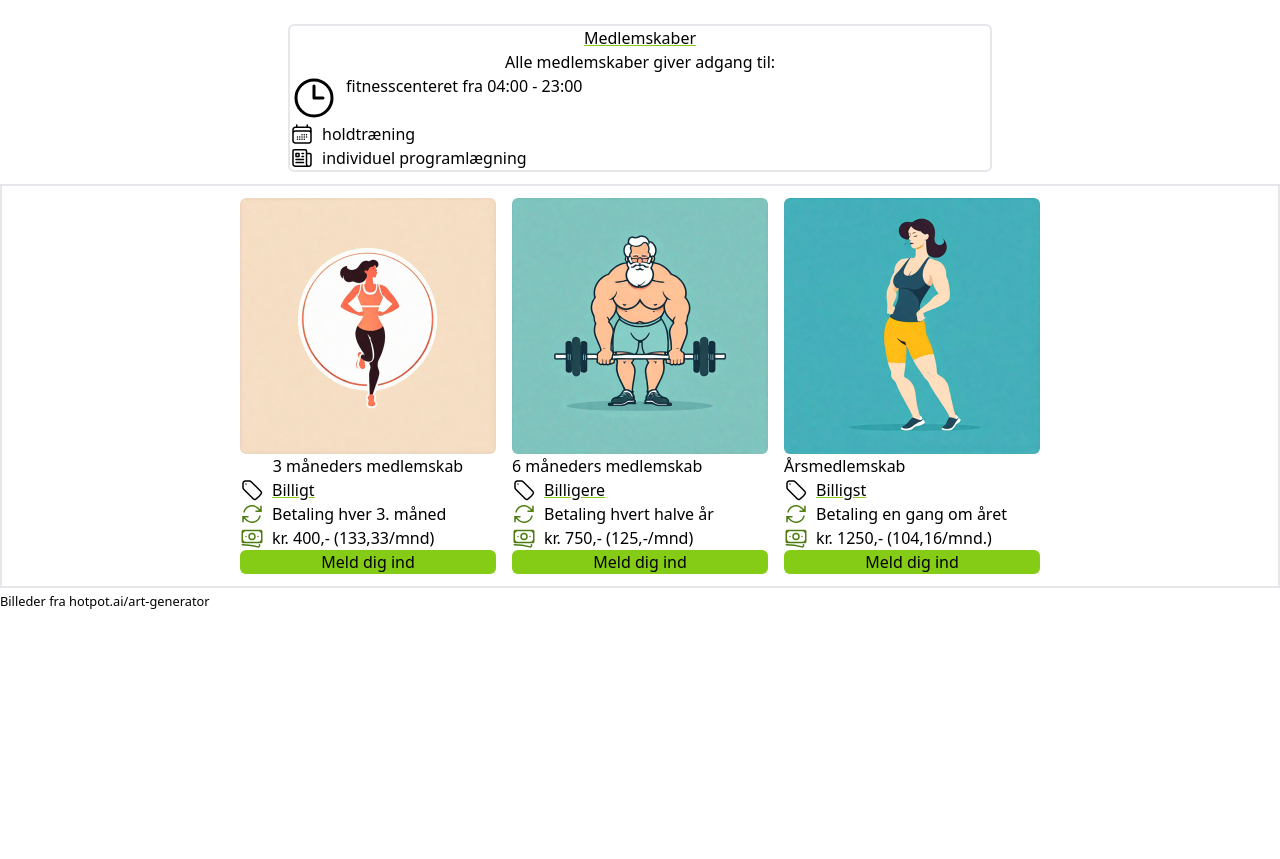
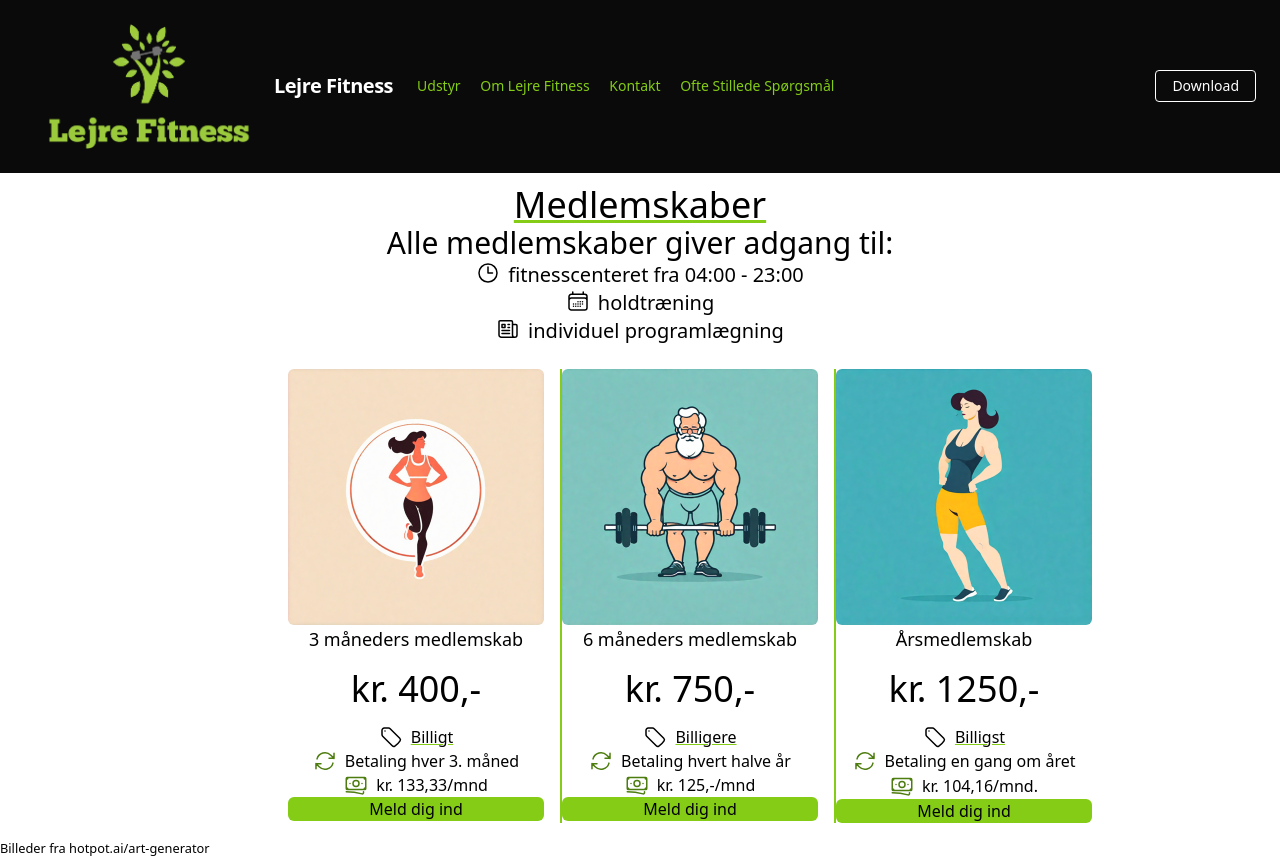
Before and after one commit to simcax/lf-web, a Flask app: page / in a window 1280 px wide. Before the commit the page ends 609 px from the top, so only its background shows below. Run offline with Flask 3, Linux system fonts and the light colour scheme; some libraries are stand-ins or nearby versions.

Commit message:
Built the membership page and started on the navigation bare

```diff
--- a/lfweb/templates/home.html
+++ b/lfweb/templates/home.html
@@ -2,43 +2,8 @@
 
 {% block content %}
 <h1>{% block title %}{% endblock %}</h1>
-<div class="container py-3">
-    <!--
-    <div id="carouselExampleDark" class="carousel carousel-dark slide" data-bs-ride="carousel">
-        <div class="carousel-indicators">
-            <button type="button" data-bs-target="#carouselExampleDark" data-bs-slide-to="0" class="active"
-                aria-current="true" aria-label="Slide 1"></button>
-            <button type="button" data-bs-target="#carouselExampleDark" data-bs-slide-to="1"
-                aria-label="Slide 2"></button>
-        </div>
-        <div class="carousel-inner">
-
-            <div class="carousel-item active">
-                <img src="/static/images/yoga.jpg" class="d-block w-100" alt="...">
-                <div class="carousel-caption d-none d-md-block">
-                    Som en del af medlemskabet i Lejre Fitness indg&aacute;r holdtr&aelig;ning. Det skal dermed ikke
-                    betales ekstra for det.
-                    Herunder er en liste over de hold der er på nuværende tidspunkt.
-                </div>
-            </div>
-            <div class="carousel-item">
-                <img src="/static/images/circletraining.jpg" class="d-block w-100" alt="...">
-                <div class="carousel-caption d-none d-md-block">
-                    Som en del af medlemskabet i Lejre Fitness indg&aacute;r holdtr&aelig;ning. Det skal dermed ikke
-                    betales ekstra for det.
-                    Herunder er en liste over de hold der er på nuværende tidspunkt.
-                </div>
-            </div>
-        </div>
-        <button class="carousel-control-prev" type="button" data-bs-target="#carouselExampleDark" data-bs-slide="prev">
-            <span class="carousel-control-prev-icon" aria-hidden="true"></span>
-            <span class="visually-hidden"></span>
-        </button>
-        <button class="carousel-control-next" type="button" data-bs-target="#carouselExampleDark" data-bs-slide="next">
-            <span class="carousel-control-next-icon" aria-hidden="true"></span>
-            <span class="visually-hidden"></span>
-        </button>
-    </div> -->
+<div>
+    {% include 'navbar_tw.html' %}
     {% include 'membership_tw.html' %}
 
 
--- a/lfweb/templates/membership_tw.html
+++ b/lfweb/templates/membership_tw.html
@@ -1,50 +1,58 @@
 <div class="flex flex-row px-72 py-3">
-    <div class="basis-1/1 grow rounded-md border-2 border-black-500 text-center">
+    <div class="basis-1/1 grow text-center">
 
-        <h2 class="underline decoration-lime-500 text-decoration-solid">
+        <span class="underline decoration-lime-500 text-decoration-solid text-4xl">
             Medlemskaber
-        </h2>
-        <p>
+        </span>
+        <p class="text-3xl">
             Alle medlemskaber giver adgang til:
-        <div class="flex gap-2">
+        <div class="flex gap-2 justify-center text-center text-xl ">
             <svg xmlns="http://www.w3.org/2000/svg" fill="none" viewBox="0 0 24 24" stroke-width="1.5"
-                stroke="currentColor" class="w-12 h-12">
+                stroke="currentColor" class="w-6 h-6">
                 <path stroke-linecap="round" stroke-linejoin="round"
                     d="M12 6v6h4.5m4.5 0a9 9 0 1 1-18 0 9 9 0 0 1 18 0Z" />
             </svg>
             fitnesscenteret fra 04:00 - 23:00
         </div>
-        <div class="flex gap-2"><svg xmlns="http://www.w3.org/2000/svg" fill="none" viewBox="0 0 24 24"
-                stroke-width="1.5" stroke="currentColor" class="w-6 h-6">
+        <div class="flex gap-2 justify-center text-center text-xl">
+            <svg xmlns="http://www.w3.org/2000/svg" fill="none" viewBox="0 0 24 24" stroke-width="1.5"
+                stroke="currentColor" class="w-6 h-6">
                 <path stroke-linecap="round" stroke-linejoin="round"
                     d="M6.75 3v2.25M17.25 3v2.25M3 18.75V7.5a2.25 2.25 0 0 1 2.25-2.25h13.5A2.25 2.25 0 0 1 21 7.5v11.25m-18 0A2.25 2.25 0 0 0 5.25 21h13.5A2.25 2.25 0 0 0 21 18.75m-18 0v-7.5A2.25 2.25 0 0 1 5.25 9h13.5A2.25 2.25 0 0 1 21 11.25v7.5m-9-6h.008v.008H12v-.008ZM12 15h.008v.008H12V15Zm0 2.25h.008v.008H12v-.008ZM9.75 15h.008v.008H9.75V15Zm0 2.25h.008v.008H9.75v-.008ZM7.5 15h.008v.008H7.5V15Zm0 2.25h.008v.008H7.5v-.008Zm6.75-4.5h.008v.008h-.008v-.008Zm0 2.25h.008v.008h-.008V15Zm0 2.25h.008v.008h-.008v-.008Zm2.25-4.5h.008v.008H16.5v-.008Zm0 2.25h.008v.008H16.5V15Z" />
             </svg>
-            holdtræning</div>
-        <div class="flex gap-2"><svg xmlns="http://www.w3.org/2000/svg" fill="none" viewBox="0 0 24 24"
-                stroke-width="1.5" stroke="currentColor" class="w-6 h-6">
+            holdtræning
+        </div>
+        <div class="flex gap-2 justify-center text-center text-xl">
+            <svg xmlns="http://www.w3.org/2000/svg" fill="none" viewBox="0 0 24 24" stroke-width="1.5"
+                stroke="currentColor" class="w-6 h-6">
                 <path stroke-linecap="round" stroke-linejoin="round"
                     d="M12 7.5h1.5m-1.5 3h1.5m-7.5 3h7.5m-7.5 3h7.5m3-9h3.375c.621 0 1.125.504 1.125 1.125V18a2.25 2.25 0 0 1-2.25 2.25M16.5 7.5V18a2.25 2.25 0 0 0 2.25 2.25M16.5 7.5V4.875c0-.621-.504-1.125-1.125-1.125H4.125C3.504 3.75 3 4.254 3 4.875V18a2.25 2.25 0 0 0 2.25 2.25h13.5M6 7.5h3v3H6v-3Z" />
             </svg>
-            individuel programlægning</div>
+            individuel programlægning
+        </div>
 
         </p>
 
     </div>
 </div>
 
-<div class="flex gap-4 px-72 py-3 border-black-500 border-2 justify-center ">
-    <div class="basis-1/3 grow justify-center">
+<div class="flex gap-4 px-72 py-3 justify-evenly divide-x-2 divide-lime-500 divide-solid hover:divide-dotted">
+    <div class="basis-1/3 grow justify-center text-center">
+        <span class="flex justify-center items-center ">
             <img src="/static/images/8-IzuN1UPLTOp7WCn.png" class="rounded-md w-64 h-64" alt="...">
-        <h2 class="text-decoration-solid text-center">3 måneders medlemskab</h2>
-        <h4 class="underline decoration-lime-500 text-decoration-solid flex gap-2"><svg
+        </span>
+        <span class="text-decoration-solid text-center text-lg">3 måneders medlemskab</span>
+        <p class="text-decoration-solid text-center text-4xl px-3 font-sans leading-loose">kr. 400,-</p>
+        <p class="underline decoration-lime-500 text-decoration-solid flex gap-2 justify-center items-center"><svg
                 xmlns="http://www.w3.org/2000/svg" fill="none" viewBox="0 0 24 24" stroke-width="1.5"
                 stroke="currentColor" class="w-6 h-6">
                 <path stroke-linecap="round" stroke-linejoin="round"
                     d="M9.568 3H5.25A2.25 2.25 0 0 0 3 5.25v4.318c0 .597.237 1.17.659 1.591l9.581 9.581c.699.699 1.78.872 2.607.33a18.095 18.095 0 0 0 5.223-5.223c.542-.827.369-1.908-.33-2.607L11.16 3.66A2.25 2.25 0 0 0 9.568 3Z" />
                 <path stroke-linecap="round" stroke-linejoin="round" d="M6 6h.008v.008H6V6Z" />
             </svg>
-            Billigt</h4>
-        <div class="flex gap-2">
+            Billigt
+        </p>
+        <div class="flex gap-2 justify-center items-center">
             <svg xmlns="http://www.w3.org/2000/svg" fill="none" viewBox="0 0 24 24" stroke-width="1.5"
                 stroke="currentColor" class="stroke-lime-700 hover:stroke-lime-950 w-6 h-6">
                 <path stroke-linecap="round" stroke-linejoin="round"
@@ -52,28 +60,27 @@
             </svg>
             Betaling hver 3. måned
         </div>
-        <div class="flex gap-2">
+        <div class="flex gap-2 justify-center items-center">
             <svg xmlns="http://www.w3.org/2000/svg" fill="none" viewBox="0 0 24 24" stroke-width="1.5"
                 stroke="currentColor" class="stroke-lime-700 hover:stroke-lime-950 w-6 h-6">
                 <path stroke-linecap="round" stroke-linejoin="round"
                     d="M2.25 18.75a60.07 60.07 0 0 1 15.797 2.101c.727.198 1.453-.342 1.453-1.096V18.75M3.75 4.5v.75A.75.75 0 0 1 3 6h-.75m0 0v-.375c0-.621.504-1.125 1.125-1.125H20.25M2.25 6v9m18-10.5v.75c0 .414.336.75.75.75h.75m-1.5-1.5h.375c.621 0 1.125.504 1.125 1.125v9.75c0 .621-.504 1.125-1.125 1.125h-.375m1.5-1.5H21a.75.75 0 0 0-.75.75v.75m0 0H3.75m0 0h-.375a1.125 1.125 0 0 1-1.125-1.125V15m1.5 1.5v-.75A.75.75 0 0 0 3 15h-.75M15 10.5a3 3 0 1 1-6 0 3 3 0 0 1 6 0Zm3 0h.008v.008H18V10.5Zm-12 0h.008v.008H6V10.5Z" />
             </svg>
-            kr. 400,- (133,33/mnd)
+            kr. 133,33/mnd
         </div>
-
-
         <button class="bg-lime-500 rounded-md w-64 hover:shadow-md">Meld
-            dig ind</button>
-
+            dig ind
+        </button>
     </div>
-    <div class="basis-1/3">
+    <div class="basis-1/3 grow justify-center text-center">
         <a href="https://3196.foreninglet.dk/memberportal/subscribe/index/45050">
-            <img src="/static/images/8-NHiC5Lkud0YJ5ZC.png" class="rounded-md  w-64 h-64"
+            <img src="/static/images/8-NHiC5Lkud0YJ5ZC.png" class="rounded-md  w-64 h-64 inline"
                 alt="6 måneders medlemskab - billede af ældre mand der træner, lavet med hotpot.ai/art-generator "></a>
-
-        <h5 class="card-title">6 måneders medlemskab</h5>
-        <p class="card-text">
-        <h4 class="underline decoration-lime-500 text-decoration-solid flex gap-2"><svg
+        <h2 class="text-decoration-solid text-center text-lg">
+            6 måneders medlemskab
+        </h2>
+        <p class="text-decoration-solid text-center text-4xl px-3 font-sans leading-loose">kr. 750,-</p>
+        <h4 class="underline decoration-lime-500 text-decoration-solid flex gap-2 justify-center items-center"><svg
                 xmlns="http://www.w3.org/2000/svg" fill="none" viewBox="0 0 24 24" stroke-width="1.5"
                 stroke="currentColor" class="w-6 h-6">
                 <path stroke-linecap="round" stroke-linejoin="round"
@@ -81,64 +88,57 @@
                 <path stroke-linecap="round" stroke-linejoin="round" d="M6 6h.008v.008H6V6Z" />
             </svg>
             Billigere</h4>
-        <div class="flex gap-2">
+        <div class="flex gap-2 justify-center items-center">
             <svg xmlns="http://www.w3.org/2000/svg" fill="none" viewBox="0 0 24 24" stroke-width="1.5"
                 stroke="currentColor" class="stroke-lime-700 hover:stroke-lime-950 w-6 h-6">
                 <path stroke-linecap="round" stroke-linejoin="round"
                     d="M16.023 9.348h4.992v-.001M2.985 19.644v-4.992m0 0h4.992m-4.993 0 3.181 3.183a8.25 8.25 0 0 0 13.803-3.7M4.031 9.865a8.25 8.25 0 0 1 13.803-3.7l3.181 3.182m0-4.991v4.99" />
             </svg>Betaling hvert halve år
         </div>
-        <div class="flex gap-2">
+        <div class="flex gap-2 justify-center items-center">
             <svg xmlns="http://www.w3.org/2000/svg" fill="none" viewBox="0 0 24 24" stroke-width="1.5"
                 stroke="currentColor" class="stroke-lime-700 hover:stroke-lime-950 w-6 h-6">
                 <path stroke-linecap="round" stroke-linejoin="round"
                     d="M2.25 18.75a60.07 60.07 0 0 1 15.797 2.101c.727.198 1.453-.342 1.453-1.096V18.75M3.75 4.5v.75A.75.75 0 0 1 3 6h-.75m0 0v-.375c0-.621.504-1.125 1.125-1.125H20.25M2.25 6v9m18-10.5v.75c0 .414.336.75.75.75h.75m-1.5-1.5h.375c.621 0 1.125.504 1.125 1.125v9.75c0 .621-.504 1.125-1.125 1.125h-.375m1.5-1.5H21a.75.75 0 0 0-.75.75v.75m0 0H3.75m0 0h-.375a1.125 1.125 0 0 1-1.125-1.125V15m1.5 1.5v-.75A.75.75 0 0 0 3 15h-.75M15 10.5a3 3 0 1 1-6 0 3 3 0 0 1 6 0Zm3 0h.008v.008H18V10.5Zm-12 0h.008v.008H6V10.5Z" />
-            </svg>kr. 750,- (125,-/mnd)
+            </svg>kr. 125,-/mnd
         </div>
-
-        </p>
-
-
         <button class="bg-lime-500 rounded-md w-64 hover:shadow-md">Meld
             dig ind</button>
 
     </div>
 
-    <div class="basis-1/3">
+    <div class="basis-1/3 grow justify-center text-center">
         <div class="basis-1/3 h-300 w-300">
-            <img src="/static/images/8-SR0xpczjPqpl7Xy.png" class="rounded-md  w-64 h-64" alt="...">
-            <div class="card-body">
-                <h5 class="card-title">Årsmedlemskab</h5>
-                <p class="card-text">
-                <h4 class="underline decoration-lime-500 text-decoration-solid flex gap-2"><svg
+            <img src="/static/images/8-SR0xpczjPqpl7Xy.png" class="rounded-md  w-64 h-64 inline" alt="...">
+
+            <h2 class="text-decoration-solid text-center text-lg">
+                Årsmedlemskab
+            </h2>
+            <p class="text-decoration-solid text-center text-4xl px-3 font-sans leading-loose">kr. 1250,-</p>
+            <h4 class="underline decoration-lime-500 text-decoration-solid flex gap-2 justify-center items-center"><svg
                     xmlns="http://www.w3.org/2000/svg" fill="none" viewBox="0 0 24 24" stroke-width="1.5"
                     stroke="currentColor" class="w-6 h-6">
                     <path stroke-linecap="round" stroke-linejoin="round"
                         d="M9.568 3H5.25A2.25 2.25 0 0 0 3 5.25v4.318c0 .597.237 1.17.659 1.591l9.581 9.581c.699.699 1.78.872 2.607.33a18.095 18.095 0 0 0 5.223-5.223c.542-.827.369-1.908-.33-2.607L11.16 3.66A2.25 2.25 0 0 0 9.568 3Z" />
                     <path stroke-linecap="round" stroke-linejoin="round" d="M6 6h.008v.008H6V6Z" />
                 </svg>
-                    Billigst</h4>
-                <div class="flex gap-2">
+                Billigst
+            </h4>
+            <div class="flex gap-2 justify-center items-center">
                 <svg xmlns="http://www.w3.org/2000/svg" fill="none" viewBox="0 0 24 24" stroke-width="1.5"
                     stroke="currentColor" class="stroke-lime-700 hover:stroke-lime-950 w-6 h-6">
                     <path stroke-linecap="round" stroke-linejoin="round"
                         d="M16.023 9.348h4.992v-.001M2.985 19.644v-4.992m0 0h4.992m-4.993 0 3.181 3.183a8.25 8.25 0 0 0 13.803-3.7M4.031 9.865a8.25 8.25 0 0 1 13.803-3.7l3.181 3.182m0-4.991v4.99" />
                 </svg>Betaling en gang om året
             </div>
-                <div class="flex gap-2">
+            <div class="flex gap-2 justify-center items-center leading-relaxed">
                 <svg xmlns="http://www.w3.org/2000/svg" fill="none" viewBox="0 0 24 24" stroke-width="1.5"
                     stroke="currentColor" class="stroke-lime-700 hover:stroke-lime-950 w-6 h-6">
                     <path stroke-linecap="round" stroke-linejoin="round"
                         d="M2.25 18.75a60.07 60.07 0 0 1 15.797 2.101c.727.198 1.453-.342 1.453-1.096V18.75M3.75 4.5v.75A.75.75 0 0 1 3 6h-.75m0 0v-.375c0-.621.504-1.125 1.125-1.125H20.25M2.25 6v9m18-10.5v.75c0 .414.336.75.75.75h.75m-1.5-1.5h.375c.621 0 1.125.504 1.125 1.125v9.75c0 .621-.504 1.125-1.125 1.125h-.375m1.5-1.5H21a.75.75 0 0 0-.75.75v.75m0 0H3.75m0 0h-.375a1.125 1.125 0 0 1-1.125-1.125V15m1.5 1.5v-.75A.75.75 0 0 0 3 15h-.75M15 10.5a3 3 0 1 1-6 0 3 3 0 0 1 6 0Zm3 0h.008v.008H18V10.5Zm-12 0h.008v.008H6V10.5Z" />
-                    </svg>kr. 1250,- (104,16/mnd.)
+                </svg>kr. 104,16/mnd.
             </div>
-                </ul>
-                </p>
-
-            </div>
-            <div class="card-footer">
             <button class="bg-lime-500 rounded-md w-64 hover:shadow-md">Meld dig ind</button>
-            </div>
         </div>
     </div>
 </div>
--- /dev/null
+++ b/lfweb/templates/navbar_tw.html
@@ -0,0 +1,38 @@
+<nav class="flex items-center justify-between flex-wrap bg-neutral-950 p-6">
+    <div class="flex items-center flex-shrink-0 text-white mr-6">
+        <a href="/">
+            <img src="{{ url_for('static', filename='images/logo.png') }}" height="125" width="250">
+        </a>
+
+        <span class="font-semibold text-xl tracking-tight"><a href="/">Lejre Fitness</a></span>
+    </div>
+    <div class="block lg:hidden">
+        <button
+            class="flex items-center px-3 py-2 border rounded text-teal-200 border-teal-400 hover:text-white hover:border-white">
+            <svg class="fill-current h-3 w-3" viewBox="0 0 20 20" xmlns="http://www.w3.org/2000/svg">
+                <title>Menu</title>
+                <path d="M0 3h20v2H0V3zm0 6h20v2H0V9zm0 6h20v2H0v-2z" />
+            </svg>
+        </button>
+    </div>
+    <div class="w-full block flex-grow lg:flex lg:items-center lg:w-auto">
+        <div class="text-sm lg:flex-grow">
+            <a href="#responsive-header" class="block mt-4 lg:inline-block lg:mt-0 text-lime-500 hover:text-white mr-4">
+                Udstyr
+            </a>
+            <a href="#responsive-header" class="block mt-4 lg:inline-block lg:mt-0 text-lime-500 hover:text-white mr-4">
+                Om Lejre Fitness
+            </a>
+            <a href="#responsive-header" class="block mt-4 lg:inline-block lg:mt-0 text-lime-500 hover:text-white mr-4">
+                Kontakt
+            </a>
+            <a href="#responsive-header" class="block mt-4 lg:inline-block lg:mt-0 text-lime-500 hover:text-white">
+                Ofte Stillede Spørgsmål
+            </a>
+        </div>
+        <div>
+            <a href="#"
+                class="inline-block text-sm px-4 py-2 leading-none border rounded text-white border-white hover:border-transparent hover:text-teal-500 hover:bg-white mt-4 lg:mt-0">Download</a>
+        </div>
+    </div>
+</nav>
```
Lines whose indentation alone changed are shown as unchanged.
